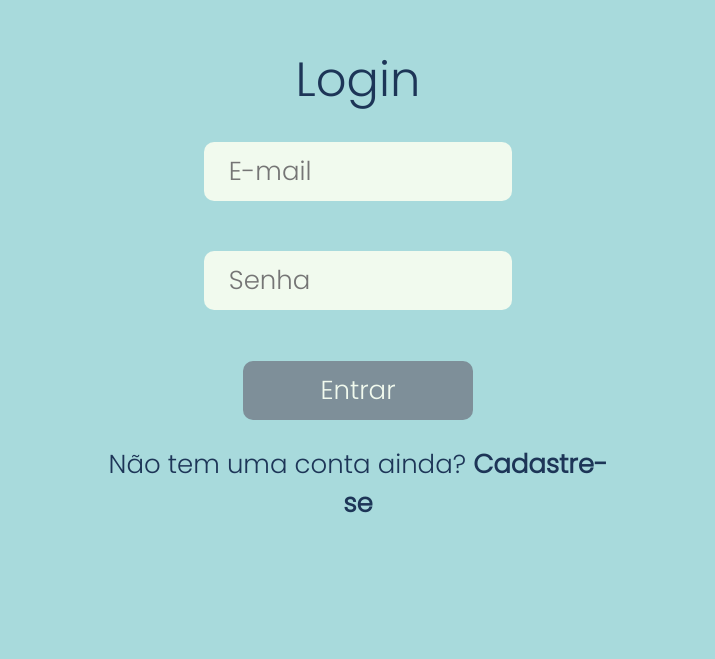
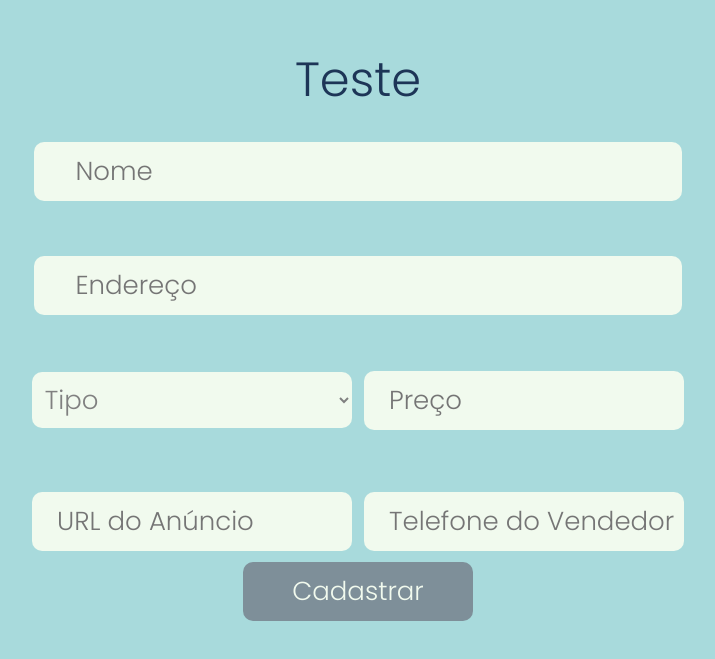
Before and after one commit to danielecassia/capacitacaoReact, a React (Create React App) app in the folder react-app/: page /imovelregistrar in a window 1280 px wide. Shown: the part 109-768 px from the top of the page, without its empty margins (282-997 px from the left). Built offline with nearby package versions, Linux system fonts and the light colour scheme.

Commit message:
iniciando cadastro de imoveis

```diff
--- a/react-app/src/App.js
+++ b/react-app/src/App.js
@@ -2,6 +2,7 @@ import './App.css';
 
 import Cadastro from './componentes/cadastro/Cadastro';
 import Login from './componentes/Login/Login';
+import Teste from './componentes/ImovelRegistrar/ImovelRegistrar';
 
 import {BrowserRouter as Router, Switch, Route} from 'react-router-dom';
 import 'bootstrap/dist/css/bootstrap.min.css';
@@ -17,6 +18,9 @@ export default function App(props) {
             <Route path="/login">
               <Login/>
             </Route>
+            <Route path="/imovelregistrar">
+              <Teste/>
+            </Route>
             <Route path="/">
               <Login/>
             </Route>
--- /dev/null
+++ b/react-app/src/componentes/ImovelRegistrar/ImovelRegistrar.css
@@ -0,0 +1,91 @@
+.fromCadastro{
+    width: 40%;
+    height: 60vh;
+    color: #1D3557;
+  }
+
+  .fromCadastro h1{
+    padding-bottom: 20px;
+    font-size: 3rem;
+    font-family: Poppins;
+    color: #1D3557;
+  }
+
+  .fromCadastro form{
+    height: 60%;
+    display: flex;
+    flex-direction: column;
+    justify-content: space-between;
+    align-items: center;
+  }
+
+  .fromCadastro form input{
+    background-color: #F1FAEE;
+    border: none;
+    border-radius: 10px;
+    padding: 10px;
+    margin: 5px;
+  }
+
+  .fromCadastro form input[type=submit]{
+    width: 45%;
+    background-color: #457B9D;
+    color: #F1FAEE;
+  }
+
+  .fromCadastro form [type=submit ]:disabled{
+    background-color: #7E8F99;
+  }
+
+  .fromCadastro form input[type=text]{
+    width: 40vh;
+  }
+  .fromCadastro form .input100 input[type=text]{
+    width: 81vh;
+    margin-bottom:50px;
+  }
+
+  .fromCadastro form input[type=text]:focus{
+    outline: transparent;
+  }
+
+  .fromCadastro form input[type=text]::placeholder{
+    padding: 5%;
+  }
+
+  .fromCadastro form input[type=password]{
+    width: 40vh;
+  }
+
+  .fromCadastro form input[type=password]:focus{
+    outline: transparent;
+  }
+
+  .fromCadastro form input[type=password]::placeholder{
+    padding: 5%;
+  }
+
+  .fromCadastro p{
+    margin-top: 20px;
+  }
+
+  .fromCadastro .login-submit{
+    text-decoration: none;
+    color: #1D3557;
+  }
+
+  .fromCadastro table tr[class=separar]{
+    display:block;
+    margin-bottom:50px;
+    }
+
+    .fromCadastro form select{
+        background-color: #F1FAEE;
+        border: none;
+        border-radius: 10px;
+        margin: 5px;
+        width: 40vh;
+        outline: transparent;
+        padding: 1.1vh;
+        color: gray;
+    }
--- /dev/null
+++ b/react-app/src/componentes/ImovelRegistrar/ImovelRegistrar.jsx
@@ -0,0 +1,58 @@
+import './ImovelRegistrar.css';
+import { useEffect, useRef, useState } from 'react';
+
+
+export default function Teste(props) {
+
+    const myBtn = useRef(null);
+
+    const [name, setName] = useState('');
+    const [email, setEmail] = useState('');
+    const [password, setPassword] = useState('');
+    const [password2, setPassword2] = useState('');
+
+    useEffect(() => {
+        if( name !== '' && email !== '' && password !== '' && password2 !== '' ){
+            myBtn.current.disabled = false;
+        }else{
+            myBtn.current.disabled = true;
+        }
+    },
+    [name, email, password, password2]
+    )
+
+
+  return (
+    <div className="fromCadastro">
+      <h1>Teste</h1>
+
+      <form action="">
+          <div className="input100">
+            <input type="text" placeholder="Nome" value={ name } onChange={ (e) => setName(e.target.value) } />
+            <input type="text" placeholder="Endereço" value={ name } onChange={ (e) => setName(e.target.value) } />
+            </div>
+
+        <table>
+          <tr>
+            <td>
+                <select name="tipo" id="tipo" value={ name } onChange={ (e) => setName(e.target.value) }>
+                    <option value="">Tipo</option>
+                    <option value="ap">Apartamento</option>
+                    <option value="casa">Casa</option>
+                    <option value="comercial">Comercial</option>
+                </select>
+            </td>
+            <td> <input type="text" placeholder="Preço" value={ email } onChange={ (e) => setEmail(e.target.value) } /> </td>
+          </tr>
+          <tr class="separar"></tr>
+          <tr>
+            <td> <input type="password" placeholder="URL do Anúncio" value={ password } onChange={ (e) => setPassword(e.target.value) } /> </td>
+            <td> <input type="password" placeholder="Telefone do Vendedor" value={ password2 } onChange={ (e) => setPassword2(e.target.value) } /> </td>
+          </tr>
+        </table>
+
+        <input type="submit" value="Cadastrar" ref={ myBtn } disabled="true"/>
+      </form>
+    </div>
+  )
+}
--- a/react-app/src/componentes/Login/Login.jsx
+++ b/react-app/src/componentes/Login/Login.jsx
@@ -30,6 +30,8 @@ export default function Login(props) {
                 <input type="submit" value="Entrar" ref={ myBtn } disabled="true"/>
             </form>
             <p>Não tem uma conta ainda? <Link to="/cadastro" className="login-submit"><strong>Cadastre-se</strong></Link></p>
+            <p>Registrar Imóvel <Link to="/imovelregistrar" className="login-submit"><strong>Imovel</strong></Link></p>
+
         </div>
     )
 }
```
